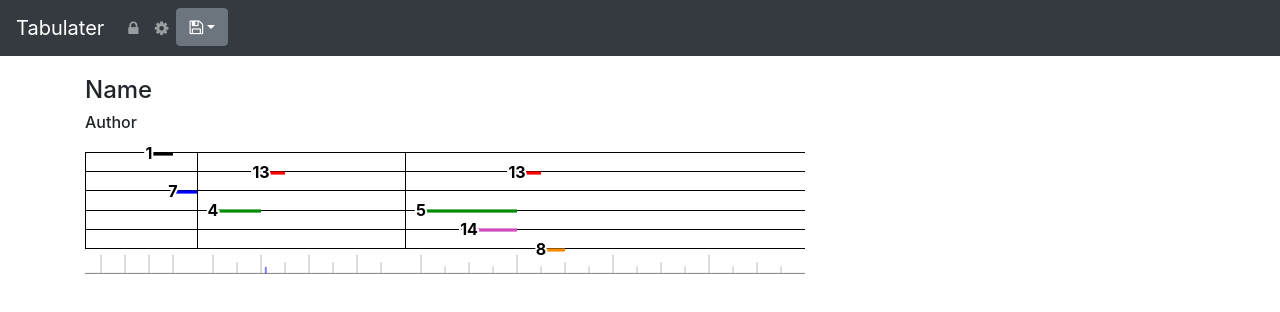
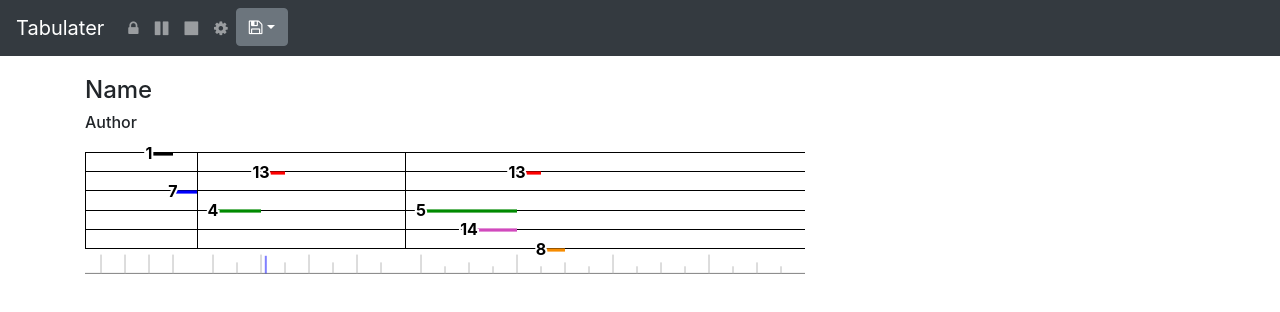
Before and after one commit to stevebeatty/tab-react, a React (Create React App) app: page / in a window 1280 px wide. Shown: the top 312 px of the page. Built offline with nearby package versions, Linux system fonts and the light colour scheme.

Commit message:
Play, pause and stop functionality

```diff
--- a/src/js/App.js
+++ b/src/js/App.js
@@ -86,7 +86,8 @@
             timerId: null,
             lastTime: null,
             currentTime: 0,
-            isPlayingSong: false
+            isPlayingSong: false,
+            isPaused: false
 		};
 
         this.measureRef = React.createRef();
@@ -110,7 +111,9 @@
         this.setSelectedNote = this.setSelectedNote.bind(this);
         this.setDragging = this.setDragging.bind(this);
         this.handleTimerTick = this.handleTimerTick.bind(this);
-        this.playSong = this.playSong.bind(this);
+        this.playSong = this.playSong.bind(this)
+        this.pauseSong = this.pauseSong.bind(this)
+        this.stopSong = this.stopSong.bind(this)
 	}
 
     componentDidMount() {
@@ -159,15 +162,26 @@
 
     playSong() {
         this.setState({
-            isPlayingSong: true
+            isPlayingSong: true,
+            isPaused: false
         })
 
         this.startTimer()
     }
 
+    pauseSong() {
+        this.setState({
+            isPlayingSong: true,
+            isPaused: true
+        })
+
+        this.stopTimer()
+    }
+
     stopSong() {
         this.setState({
             isPlayingSong: false,
+            isPaused: false,
             currentTime: 0
         })
 
@@ -320,7 +334,8 @@
     render() {
         const hasSelectedNote = this.state.selection.type === 'note',
             hasSelectedMeasure = this.state.selection.type === 'measure',
-            currentlyPlaying = this.state.isPlayingSong ? this.findCurrentlyPlayingMeasure() : {}
+            currentlyPlaying = this.state.isPlayingSong ? this.findCurrentlyPlayingMeasure() : {},
+            showPlay = this.state.isPlayingSong && this.state.isPaused || !this.state.isPlayingSong
 
     //    console.log('selnote: ', this.state.selectedNote);
      //   console.log('layout2 ', this.state.layout);
@@ -330,8 +345,9 @@
             <NavBar brand="Tabulater">
                 <a className="nav-link" onClick={this.handleLock} ><span className={"fa fa-lock" + (this.state.locked ? ' text-info' : '')} ></span></a>
 
-                {!this.state.isPlayingSong && <a className="nav-link" onClick={this.playSong}><span className={"fa fa-play"} ></span></a>}
-
+                {showPlay && <a className="nav-link" onClick={this.playSong}><span className={"fa fa-play"} ></span></a>}
+                {this.state.isPlayingSong && !this.state.isPaused && <a className="nav-link" onClick={this.pauseSong}><span className={"fa fa-pause"} ></span></a>}
+                {this.state.isPlayingSong && <a className="nav-link" onClick={this.stopSong}><span className={"fa fa-stop"} ></span></a>}
                 <a className="nav-link" onClick={this.toggleShowSettings}><span className={"fa fa-cog" + (this.state.showSettings ? ' text-info' : '')} ></span></a>
 
                 <div className="dropdown">
@@ -355,7 +371,8 @@
                     onNoteSelect={this.setSelectedNote} layout={this.state.layout}
                     dragging={this.state.dragging} canDragNote={!this.state.locked} onDragging={this.setDragging} measureRef={this.measureRef}
                     canClickString={!this.state.locked}
-                    isPlayingSong={this.state.isPlayingSong} currentTime={this.state.currentTime} playingMeasure={currentlyPlaying.measure} playingMeasureTime={currentlyPlaying.time} />
+                    isPlayingSong={this.state.isPlayingSong} currentTime={this.state.currentTime} playingMeasure={currentlyPlaying.measure} playingMeasureTime={currentlyPlaying.time}
+                    isPaused={this.state.isPaused} />
 
                 {hasSelectedMeasure ? <MeasureEditor measureRef={this.measureRef} selection={this.state.selection} controller={this} /> : ''}
                 {hasSelectedNote ? <NoteEditor measureRef={this.measureRef} selection={this.state.selection} controller={this} frets={this.frets} /> : ''}
--- a/src/js/MeasureController.js
+++ b/src/js/MeasureController.js
@@ -166,7 +166,7 @@
                 onStringClick={this.handleStringClick} onStringDragOver={this.handleDragOver} onStringDrop={this.handleStringDrop}
                 onNoteClick={this.props.onNoteSelect}
                 onNoteDragStart={this.handleDragStart} onNoteDragEnd={this.handleDragEnd} canDragNote={this.props.canDragNote}
-                isPlaying={isPlaying}
+                isPlaying={isPlaying} isPaused={this.props.isPaused}
                 {...optionalAtts}
             />)
     }
--- a/src/js/MeasureDisplay.js
+++ b/src/js/MeasureDisplay.js
@@ -244,7 +244,7 @@
               </div>
 
               <Ruler y={this.rulerBottom()} d={this.props.measure.duration()} dx={beginningOffset} subdivisions={this.state.subdivisions} subdivisionSpacing={subDivSize}
-                  width={this.measureWidth()} height={subDivSize} showIndicator={this.props.isPlaying}
+                  width={this.measureWidth()} height={subDivSize} showIndicator={this.props.isPlaying} isPaused={this.props.isPaused}
                   totalTime={this.props.measure.totalTime()} measure={this.props.measure} currentTime={this.props.currentTime} />
 	      </div>
 	  )
@@ -324,16 +324,16 @@
         }
     }
 
-	componentDidUpdate(prevProps, prevState, snapshot) {
-	//console.log('componentDidUpdate', prevState)
+    componentDidUpdate(prevProps, prevState, snapshot) {
+        console.log('componentDidUpdate', this.props.isPaused, prevProps !== undefined && !prevProps.isPaused)
 
         if (this.state.startAnimation) {
             const dist = this.props.subdivisionSpacing * this.props.subdivisions * this.props.d
             console.log('animate', this.props.measure.key, this.props.currentTime, this.props.totalTime, prevState)
             const animation = this.indicatorRef.current.animate([
                     // keyframes
-                { transform: 'translateX(-' + dist + 'em)' },
                 { transform: 'translateX(0em)'},
+                { transform: 'translateX(' + dist + 'em)' },
 
                 ], {
                     // timing options
@@ -355,11 +355,35 @@
             })
         }
 
+        if (this.props.isPaused && !prevProps.isPaused) {
+            console.log('pause')
+            this.pauseAnimation()
+        } else if (!this.props.isPaused && prevProps.isPaused) {
+            console.log('play')
+            this.playAnimation()
+        }
+    }
+
+    pauseAnimation() {
+        if (this.state.indicatorAnimation) {
+            this.state.indicatorAnimation.pause()
+        }
+    }
+
+    playAnimation() {
+        if (this.state.indicatorAnimation) {
+            this.state.indicatorAnimation.play()
+        }
     }
 
     endAnimation() {
+        if (this.indicatorRef.current) {
+            this.indicatorRef.current.style.visibility = 'hidden'
+        }
+
         if (this.state.indicatorAnimation) {
             this.state.indicatorAnimation.cancel()
+
             this.setState({
                 isShowingIndicator: false,
                 indicatorAnimation: null
@@ -401,9 +425,9 @@
                         stroke: 'blue',
                         visibility: this.state.isShowingIndicator ? 'visible' : 'hidden'
                     }}
-                        x1={this.props.width + 'em'}
-                        x2={this.props.width + 'em'}
-                        y1={1 + 'em'}
+                        x1={this.props.dx + 'em'}
+                        x2={this.props.dx + 'em'}
+                        y1={0.3 + 'em'}
                         y2={bottom + 'em'}
                     />}
 
```
